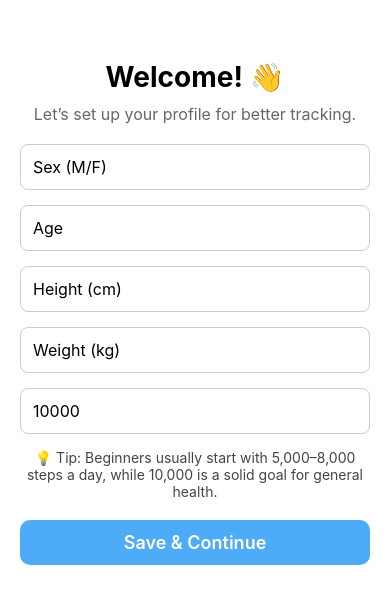
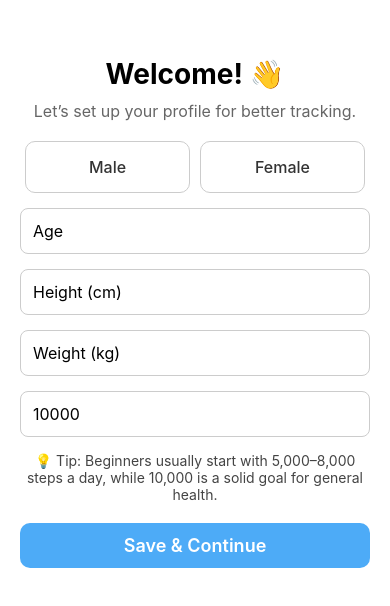
Before and after one commit to ZubalYana/step-counter, a React Native app: screen / in a window 390 px wide. Shown: the part 110-716 px from the top of the page. Built offline with nearby package versions, Linux system fonts and the light colour scheme.

Commit message:
change the sex choice logic, make it look fancier

```diff
--- a/components/SetupScreen.js
+++ b/components/SetupScreen.js
@@ -33,12 +33,42 @@ export default function SetupScreen({ onFinish }) {
                 Let’s set up your profile for better tracking.
             </Text>
 
-            <TextInput
-                style={styles.input}
-                placeholder="Sex (M/F)"
-                value={sex}
-                onChangeText={setSex}
-            />
+            <View style={styles.row}>
+                <TouchableOpacity
+                    style={[
+                        styles.option,
+                        sex === "M" && styles.optionSelected,
+                    ]}
+                    onPress={() => setSex("M")}
+                >
+                    <Text
+                        style={[
+                            styles.optionText,
+                            sex === "M" && styles.optionTextSelected,
+                        ]}
+                    >
+                        Male
+                    </Text>
+                </TouchableOpacity>
+
+                <TouchableOpacity
+                    style={[
+                        styles.option,
+                        sex === "F" && styles.optionSelected,
+                    ]}
+                    onPress={() => setSex("F")}
+                >
+                    <Text
+                        style={[
+                            styles.optionText,
+                            sex === "F" && styles.optionTextSelected,
+                        ]}
+                    >
+                        Female
+                    </Text>
+                </TouchableOpacity>
+            </View>
+
             <TextInput
                 style={styles.input}
                 placeholder="Age"
@@ -69,8 +99,8 @@ export default function SetupScreen({ onFinish }) {
             />
 
             <Text style={styles.advice}>
-                💡 Tip: Beginners usually start with 5,000–8,000 steps a day, while 10,000
-                is a solid goal for general health.
+                💡 Tip: Beginners usually start with 5,000–8,000 steps a day, while
+                10,000 is a solid goal for general health.
             </Text>
 
             <TouchableOpacity style={styles.button} onPress={handleSave}>
@@ -86,10 +116,39 @@ const styles = StyleSheet.create({
         justifyContent: "center",
         alignItems: "center",
         padding: 20,
-        backgroundColor: '#fff'
+        backgroundColor: "#fff",
     },
     title: { fontSize: 28, fontWeight: "bold", marginBottom: 10 },
-    subtitle: { fontSize: 16, color: "#666", marginBottom: 20 },
+    subtitle: { fontSize: 16, color: "#666", marginBottom: 20, textAlign: "center" },
+    label: { fontSize: 16, fontWeight: "600", marginBottom: 8, alignSelf: "flex-start" },
+    row: {
+        flexDirection: "row",
+        justifyContent: "space-between",
+        width: "100%",
+        marginBottom: 15,
+    },
+    option: {
+        flex: 1,
+        borderWidth: 1,
+        borderColor: "#ccc",
+        borderRadius: 10,
+        paddingVertical: 15,
+        marginHorizontal: 5,
+        alignItems: "center",
+    },
+    optionSelected: {
+        backgroundColor: "#4dabf7",
+        borderColor: "#4dabf7",
+    },
+    optionText: {
+        fontSize: 16,
+        color: "#333",
+        fontWeight: "500",
+    },
+    optionTextSelected: {
+        color: "#fff",
+        fontWeight: "700",
+    },
     input: {
         borderWidth: 1,
         borderColor: "#ccc",
```
